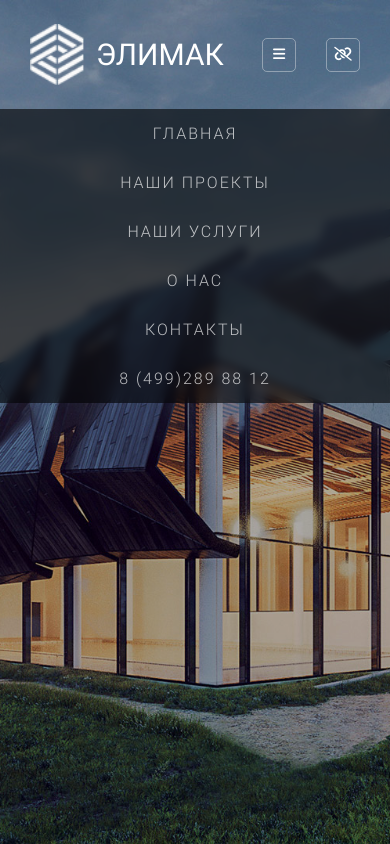
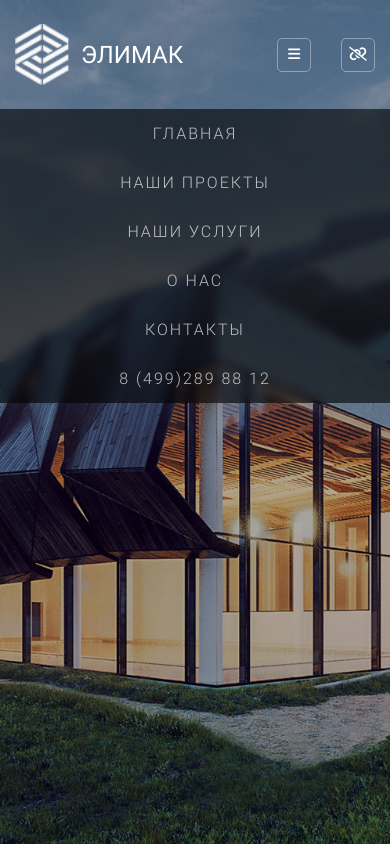
Before and after one commit to SergeyMalyuga/elimak-angular, an Angular app: page / in a window 390 px wide. Both pictures are taken after a click on the button 279 px from the left and 54 px from the top of the page. Built offline with nearby package versions, Linux system fonts and the light colour scheme.

Commit message:
feat(header.component): изменить положение header-main__nav при разрешении 760px

```diff
--- a/src/app/features/header/header.component.html
+++ b/src/app/features/header/header.component.html
@@ -3,7 +3,8 @@
     <img src="./assets/images/raster/logo.png" width="56" height="61" alt="Логотип компании 'Элимак'" loading="eager">
     <span aria-hidden="true">Элимак</span>
   </a>
-  <nav id="header-nav"  class="header-main__nav" [class.header-main__nav--open]="isNavOpen()" aria-label="Основная навигация по сайту">
+  <nav id="header-nav" class="header-main__nav" [class.header-main__nav--open]="isNavOpen()"
+       [attr.aria-hidden]="isNavOpen()" aria-label="Основная навигация по сайту">
     <ul class="header-main__list-nav">
       <li class="header-main__item-nav-link">
         <a class="header-main__link-nav" href="#">Главная</a>
@@ -29,8 +30,13 @@
     <ul class="header-main__list-actions">
       <li class="header-main__item-action">
         <button appToggle (toggled)="toggleNav()" class="header-main__button header-main__button--burger interactive"
-                type="button" aria-controls="header-nav" aria-haspopup="menu" [attr.aria-expanded]="isNavOpen()"></button>
-        <ul class="header-main__list-social">
+                type="button" aria-controls="header-nav" aria-haspopup="menu"
+                [attr.aria-expanded]="isNavOpen()"></button>
+      </li>
+      <li class="header-main__item-action">
+        <button appToggle (toggled)="toggleSocial()" class="header-main__button header-main__button--social interactive"
+                type="button" [attr.aria-expanded]="isSocialOpen()" aria-controls="header-social" aria-haspopup="true"></button>
+        <ul id="header-social" class="header-main__list-social" [class.header-main__list-social--open]="isSocialOpen()">
           <li class="header-main__item-social">
             <a class="header-main__link-social header-main__link-social--vk interactive" aria-label="VKontakte"
                href="#"></a>
@@ -45,9 +51,6 @@
           </li>
         </ul>
       </li>
-      <li class="header-main__item-action">
-        <button class="header-main__button header-main__button--social interactive" type="button"></button>
-      </li>
     </ul>
   </div>
 </header>
--- a/src/app/features/header/header.component.scss
+++ b/src/app/features/header/header.component.scss
@@ -52,6 +52,10 @@
       span {
         color: variables.$text-color-logo;
         text-transform: uppercase;
+
+        @media (width <= 420px) {
+          font-size: 24px;
+        }
       }
     }
 
@@ -162,11 +166,40 @@
     &-social {
       display: flex;
       gap: 30px;
+      transition: transform 0.5s ease;
 
       @media (width <= 940px) {
-        display: none;
+        position: absolute;
+        left: 50%;
+        top: 50%;
+        width: min-content;
+        height: min-content;
+        transform: translate(-50%, -50%) scale(0);
+      }
+
+      @media (width <= 760px) {
+        left: 0;
+        top: 400%;
+        transform: translate(0) scale(0);
         flex-direction: column;
-        gap: 20px;
+      }
+
+      &--open {
+        @media (width <= 940px) {
+          transform: translate(-50%, -50%) scale(1);
+        }
+
+        @media (width <= 760px) {
+          transform: translate(0) scale(1);
+        }
+      }
+    }
+  }
+
+  &__item {
+    &-action {
+      @media (width <= 760px) {
+        position: relative;
       }
     }
   }
@@ -190,4 +223,8 @@
       }
     }
   }
+
+  @media (width <= 760px) {
+    padding: 24px 15px;
+  }
 }
--- a/src/app/features/header/header.component.ts
+++ b/src/app/features/header/header.component.ts
@@ -12,8 +12,13 @@ import {ToggleDirective} from '../../shared/directives/toggle.directive';
 })
 export class HeaderComponent {
   public isNavOpen = signal<boolean>(false);
+  public isSocialOpen = signal<boolean>(false);
 
   public toggleNav() {
     this.isNavOpen.set(!this.isNavOpen());
   }
+
+  public toggleSocial() {
+    this.isSocialOpen.set(!this.isSocialOpen());
+  }
 }
```
